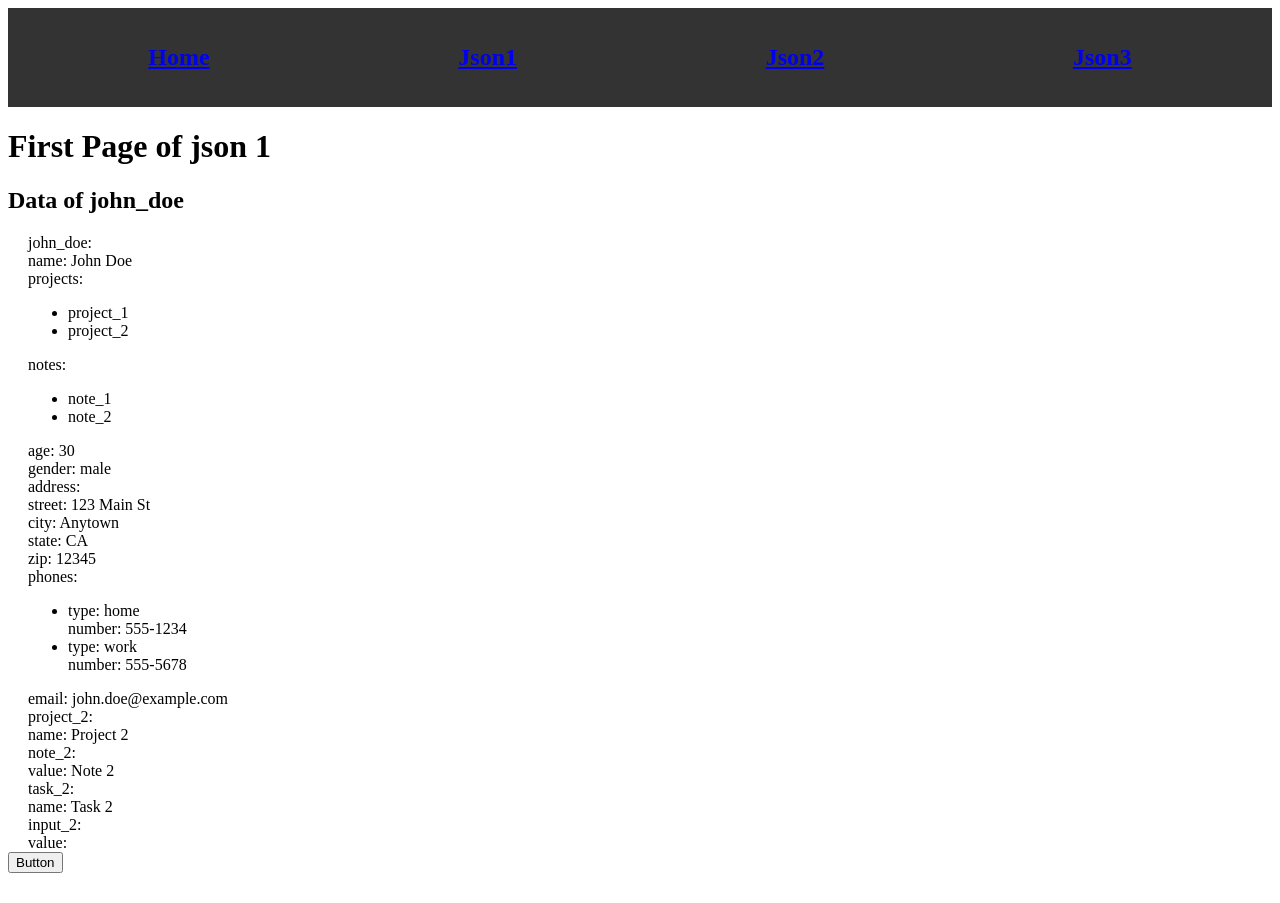
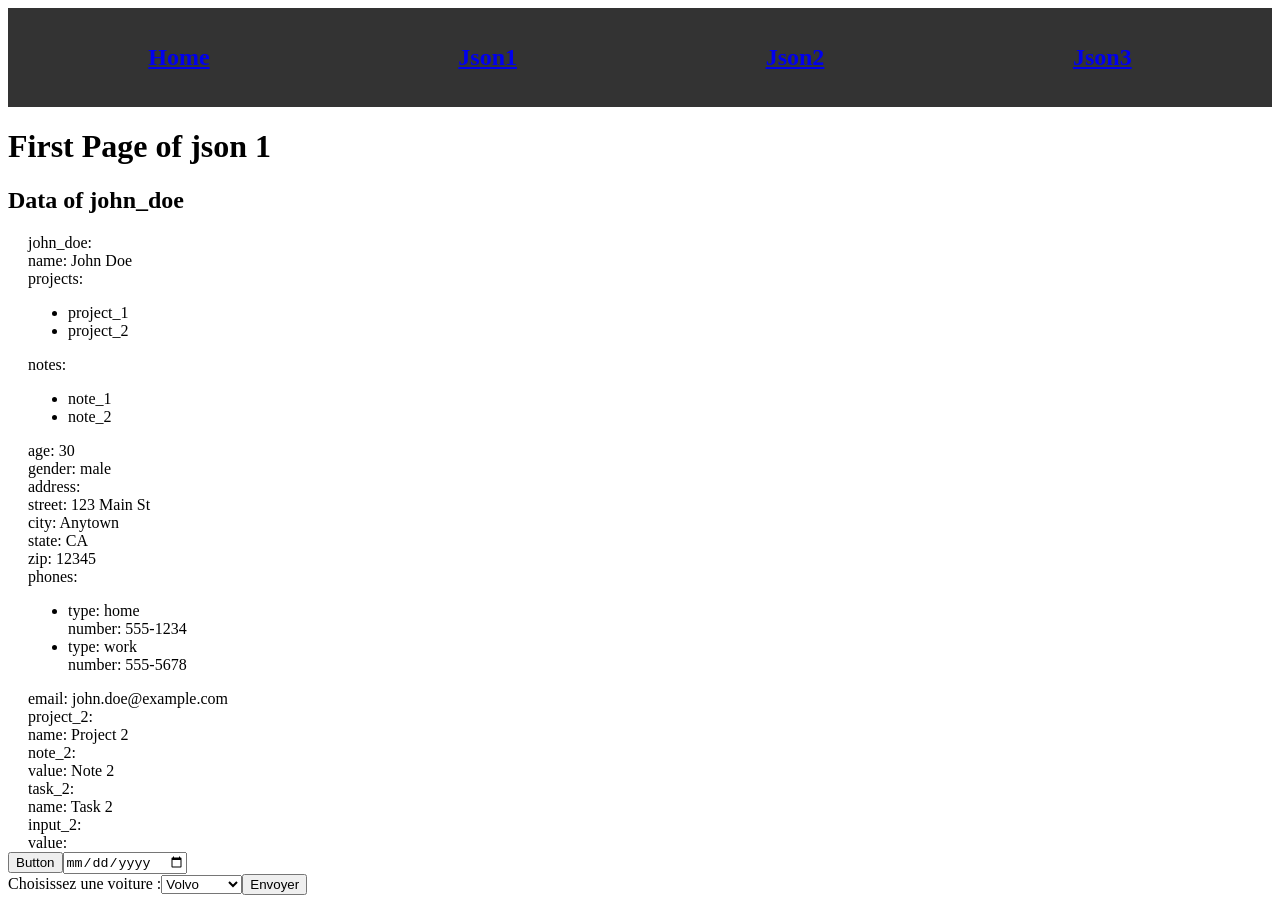
Before and after one commit to Miamer/project_vue.3.12, a Vue app: page /firstPage in a window 1280 px wide. Before the commit the page ends 881 px from the top, so only its background shows below. Built offline with nearby package versions, Linux system fonts and the light colour scheme.

Commit message:
feat(flatten object): after test, implement input component

```diff
--- a/src/components/DynamicForm.vue
+++ b/src/components/DynamicForm.vue
@@ -1,6 +1,7 @@
 <script setup lang="ts">
 import { defineProps, ref, watchEffect } from 'vue';
 import SaveButton from '@/components/SaveButton.vue';
+import InputComponent from '@/components/InputComponent.vue';
 
 
 const props = defineProps({
@@ -10,17 +11,41 @@ const props = defineProps({
   },
 });
 
-console.log('props.dataAll', props.dataAll);
-console.log('props.dataAll.form', props.dataAll.form);
-console.log('props.dataAll.form.components', props.dataAll.form.components);
 console.log('props.dataAll.form.components[0]', props.dataAll.form.components[0]);
+console.log('props.dataAll.form.components[0]', props.dataAll.form.components[1]);
 
-const testVariable = props.dataAll.form.components[0].label;
-console.log('testVariable ', testVariable);
+const testButton = props.dataAll.form.components[0];
+
+const testInput = props.dataAll.form.components[1];
+const reverseComponentForm = props.dataAll.form.components.reverse();
+
 </script>
 
 <template>
-  <SaveButton :label="testVariable"/>
+  <SaveButton :label="testButton.label" :disabled="testButton.disabled"/>
+
+  <InputComponent
+    :type="testInput.type"
+    :reference="testInput.key"
+    :label="testInput.label"
+    :disabled="testInput.disabled"
+    :validation="testInput.validation"
+    :required="testInput.required"
+  />
+
+
+  <form>
+    <label for="car">Choisissez une voiture :</label>
+    <select id="car" name="car">
+      <option value="volvo">Volvo</option>
+      <option value="saab">Saab</option>
+      <option value="mercedes">Mercedes</option>
+      <option value="audi">Audi</option>
+    </select>
+
+    <button type="submit">Envoyer</button>
+  </form>
+
 </template>
 
 <style scoped>
--- /dev/null
+++ b/src/components/InputComponent.vue
@@ -0,0 +1,40 @@
+<script setup lang="ts">
+import { defineProps, withDefaults } from 'vue';
+
+const props = withDefaults(defineProps<{
+      type: string;
+      reference: string;
+      label: string;
+      disabled: boolean;
+      validation: string;
+      required: boolean;
+    }>(),
+{
+  type: 'input',
+  label: 'label',
+  disabled: false,
+  validation: '',
+  required: false,
+});
+
+const inputType = (type: string, validation: string) => {
+  if (validation) {
+    return validation;
+  }
+  return type == 'input' ? 'string' : type;
+};
+
+</script>
+
+<template>
+  <input
+    :type="inputType(props.type, props.validation)"
+    :reference="props.reference"
+    :label="props.label"
+    :disabled="props.disabled"
+    :required="props.required"
+  />
+</template>
+
+<style scoped>
+</style>
--- a/src/components/SaveButton.vue
+++ b/src/components/SaveButton.vue
@@ -1,13 +1,18 @@
 <script setup lang="ts">
-import { defineProps } from 'vue';
+import { defineProps, withDefaults } from 'vue';
 
-const props = defineProps<{
-  label: string;
-}>();
+const props = withDefaults(defineProps<{
+      label: string;
+      disabled: boolean;
+    }>(),
+{
+  label: 'Save',
+  disabled: false,
+});
 </script>
 
 <template>
-  <button>
+  <button :disabled="props.disabled">
     {{ props.label }}
   </button>
 </template>
```
